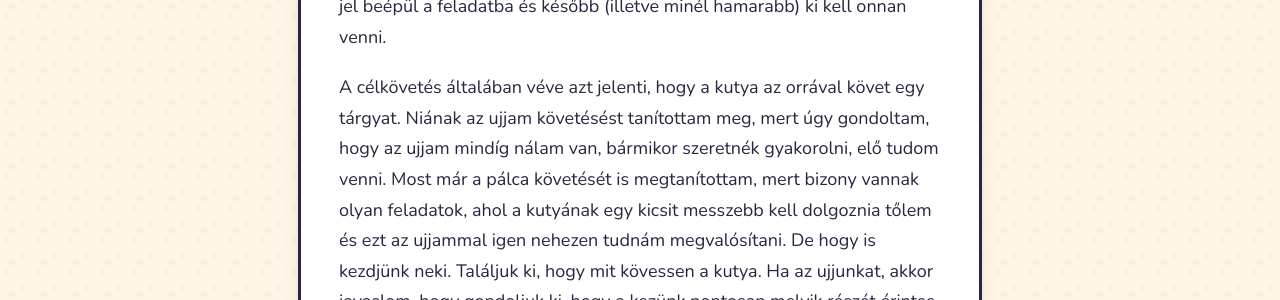
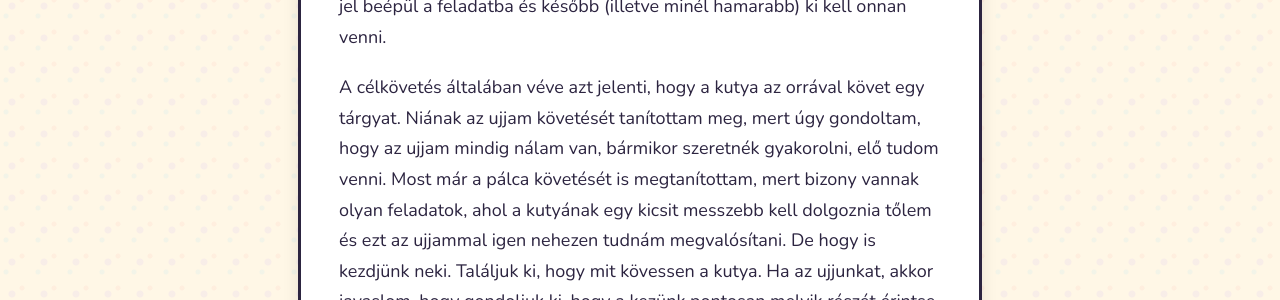
Before and after one commit to kutyasuli/klikker.hu, a Jekyll site: the page built from tanitsunk/celkovetes.md, in a window 1280 px wide and 1400 px high, scrolled down 909 px. Shown: the part 185-485 px from the top of the window. Built offline with Jekyll 4.4.1, drawn with Linux system fonts in a browser that asks for light colours; some of the changed text lies outside the part shown.

Commit message:
helyesírás ellenőrzés

```diff
--- a/tanitsunk/celkovetes.md
+++ b/tanitsunk/celkovetes.md
@@ -8,7 +8,7 @@ A célkövetés egy nagyon hasznos feladat és akár az engedelmes munkánál, a
 
 A klikkeres kutyák nagy többsége tudja, hogy a jutifaliért meg kell dolgoznia, ezért igen aktívak. Munka közben általában gondolkoznak (megpróbálják kitalálni, mi a jó és mi nem), ámde, ha kaját dugunk az orruk alá, meg sem próbálnak gondolkodni, csak mennek a kaja után és közben a szokásos: "add már ide, naaa, hadd egyem meg, jaj de akarom" szituáció játszódik le bennük. Tehát amikor egy kutyát megvezetek, az agya tanulási része kissé kikapcsol és átáll követésre. Persze ez nem jelenti azt, hogy ilyen módon nem lehet őket megtanítani. Természetesen lehet, és sok iskolán használják is, még a klikkeres szemléletéről híres Népszigeti Kutyasulin is. Ennek az az egyszerű oka, hogy ez a módszer hatékony és nagy tömegben jól működtethető, ráadásul nem igényel túl sok odafigyelést (sem a gazdától, sem a kiképzőtől). Ámde bármennyire is hatékony, kissé lassabb, mint a célkövetés, hiszen egyrészt: a kaja/labda elvonja a kutya figyelmét arról, hogy éppen mit csinál, valamint a kaja mint jel beépül a feladatba és később (illetve minél hamarabb) ki kell onnan venni.
 
-A célkövetés általában véve azt jelenti, hogy a kutya az orrával követ egy tárgyat. Niának az ujjam követésést tanítottam meg, mert úgy gondoltam, hogy az ujjam mindíg nálam van, bármikor szeretnék gyakorolni, elő tudom venni. Most már a pálca követését is megtanítottam, mert bizony vannak olyan feladatok, ahol a kutyának egy kicsit messzebb kell dolgoznia tőlem és ezt az ujjammal igen nehezen tudnám megvalósítani. De hogy is kezdjünk neki. Találjuk ki, hogy mit kövessen a kutya. Ha az ujjunkat, akkor javaslom, hogy gondoljuk ki, hogy a kezünk pontosan melyik részét érintse meg a kutya, pl. a kinyújtott mutatóujj utolsó ujjperecét... Ha pálcázni szeretnénk, de nincs pálcánk, akkor javaslom, hogy egy kihúzható autóantennával gyakoroljunk (amit természetesen nem a szomszéd autójáról szedünk le). Ez azért jó, mert használhatjuk diszkrét módon kicsinek összetolva, de akár ki is húzhatjuk, hogy a távolabbi munkánál segítsen nekünk. Tanítás: a kutyák kíváncsi lények, ezért, ha előveszünk egy furcsa, idegen tárgyat általában rögtön megszagolják. Rendszerint így tesznek a pálcával is és akkor: Ha csak felé közelít az orrával: Klikk/kaja. Lehetőleg ne várjuk meg, amíg megszagolja, mert akkor újra oda akarja majd dugni az orrát, tehát egy kicsit manipuláljuk a környezetet. :-) Gyakorlatilag ennyi az egész.
+A célkövetés általában véve azt jelenti, hogy a kutya az orrával követ egy tárgyat. Niának az ujjam követését tanítottam meg, mert úgy gondoltam, hogy az ujjam mindig nálam van, bármikor szeretnék gyakorolni, elő tudom venni. Most már a pálca követését is megtanítottam, mert bizony vannak olyan feladatok, ahol a kutyának egy kicsit messzebb kell dolgoznia tőlem és ezt az ujjammal igen nehezen tudnám megvalósítani. De hogy is kezdjünk neki. Találjuk ki, hogy mit kövessen a kutya. Ha az ujjunkat, akkor javaslom, hogy gondoljuk ki, hogy a kezünk pontosan melyik részét érintse meg a kutya, pl. a kinyújtott mutatóujj utolsó ujjperecét... Ha pálcázni szeretnénk, de nincs pálcánk, akkor javaslom, hogy egy kihúzható autóantennával gyakoroljunk (amit természetesen nem a szomszéd autójáról szedünk le). Ez azért jó, mert használhatjuk diszkrét módon kicsinek összetolva, de akár ki is húzhatjuk, hogy a távolabbi munkánál segítsen nekünk. Tanítás: a kutyák kíváncsi lények, ezért, ha előveszünk egy furcsa, idegen tárgyat általában rögtön megszagolják. Rendszerint így tesznek a pálcával is és akkor: Ha csak felé közelít az orrával: Klikk/kaja. Lehetőleg ne várjuk meg, amíg megszagolja, mert akkor újra oda akarja majd dugni az orrát, tehát egy kicsit manipuláljuk a környezetet. :-) Gyakorlatilag ennyi az egész.
 Persze elsőre a kutya nem a pálca végét fogja megszagolni, pedig nekünk az lenne az igazi, csak egyszerűen valahova oda dugja az orrát. Eleinte ez nem probléma, hiszen eleinte nincs elvárás. Illetve az az elvárás, hogy valami "ráutaló" magatartást tegyen. Ha a kutya/macska/bármi már stabilan meg tudja érinteni a pálca valamelyik részét, akkor nehezítsünk: először is mozogjunk, tegyük külonböző helyekre a pálcát, hogy a kutyának utána kelljen mozdulni, másodszor gondolatban felezzük el a pálcát és csak akkor klikkeljünk, ha a felső felét érinti meg. Aztán ha ezt is tudja, akkor megint megfelezzük és megint, mindaddíg, amíg már csak a végét fogja érinteni. A dolog azonban nem merül ki ennyiben, hiszen nem ártana, ha az állat ott tudná az orrát tartani (ez főként pozícióhoz kötődő feladatoknál jó, én pl. most azt tanítom a Niának, hogy előre lépjen mellőlem, álljon ott egy kis darabig, aztán utána tegye azt, amit szeretnék,-tehát menjen még tovább, hátráljon hátra, forogjon, vagy bármi. Ez egy kicsit nehezebb, pláne egy pörgős kutyánál. Miután már stabilan meg tudja érinteni a pálca végét, akkor tovább növeljük a követelményeket.
 
-Hosszú érintésFigyeljük meg a kutyát, hogy mennyi ideig tartja ott az orrát átlagosan és utána csak az átlag felettiekre klikkeljünk rá. Ne legyenek túl nagyok az elvárások, mert akkor a kutya hamar megunja, de egy ici-picivel mindíg tartson tovább, mint általában. Aztán ilyen módon lehet egyre jobban kihúzni az időt. Számomra ez az egyik legnehezebb feladat. Talán azért, mert idáig nem gondoltam, hogy kelleni fog egy ilyen "tartós" dolog, talán mert borzasztó pörgős kutyám van, vagy csak én nem érzékelem az időkülönbségeket, de ez viszonylag nehéznek bizonyul. :-) Jel hozzákötése: nekem az a véleményem, hogy csak a hosszú ott tartáshoz kell jel, mert ha a kutya megtanulja megérinteni a pálcát, akkor a pálca elővétele maga lesz a jel az érintésre. Viszont, ha mondjuk, hogy tartsa ott az orrát, akkor tartsa ott. A jelet, ugyanúgy, mint bármely más feladatnál akkor kell bevezetni, ha a kutya stabilan csinálja a feladatot, tehát képes kívánatos ideig ott tartani az orrát és mi ki tudjuk számolni, hogy nagyjából mikor fogja megérinteni. Először közben mondjuk a jelet (Érint, vagy ami tetszik), aztán egyre előrébb húzzuk a jel kimondását...
+Hosszú érintésFigyeljük meg a kutyát, hogy mennyi ideig tartja ott az orrát átlagosan és utána csak az átlag felettiekre klikkeljünk rá. Ne legyenek túl nagyok az elvárások, mert akkor a kutya hamar megunja, de egy ici-picivel mindig tartson tovább, mint általában. Aztán ilyen módon lehet egyre jobban kihúzni az időt. Számomra ez az egyik legnehezebb feladat. Talán azért, mert idáig nem gondoltam, hogy kelleni fog egy ilyen "tartós" dolog, talán mert borzasztó pörgős kutyám van, vagy csak én nem érzékelem az időkülönbségeket, de ez viszonylag nehéznek bizonyul. :-) Jel hozzákötése: nekem az a véleményem, hogy csak a hosszú ott tartáshoz kell jel, mert ha a kutya megtanulja megérinteni a pálcát, akkor a pálca elővétele maga lesz a jel az érintésre. Viszont, ha mondjuk, hogy tartsa ott az orrát, akkor tartsa ott. A jelet, ugyanúgy, mint bármely más feladatnál akkor kell bevezetni, ha a kutya stabilan csinálja a feladatot, tehát képes kívánatos ideig ott tartani az orrát és mi ki tudjuk számolni, hogy nagyjából mikor fogja megérinteni. Először közben mondjuk a jelet (Érint, vagy ami tetszik), aztán egyre előrébb húzzuk a jel kimondását...
```
Also changed, not shown: definiciok.md (+1 -1 lines), gyik.md (+2 -2 lines), index.md (+1 -1 lines), konyvek.md (+4 -4 lines), tanitsunk/szembenezes.md (+1 -1 lines).
